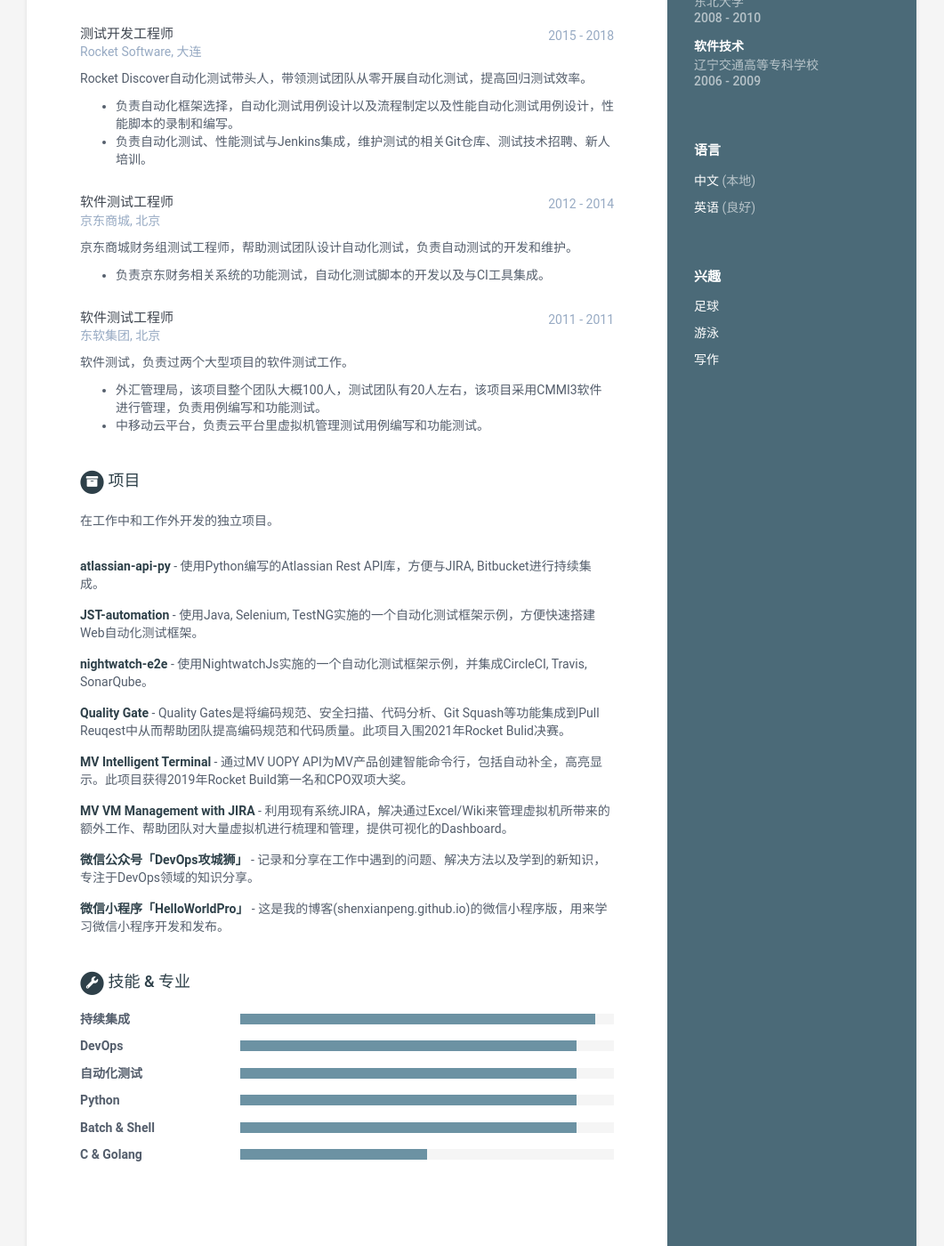
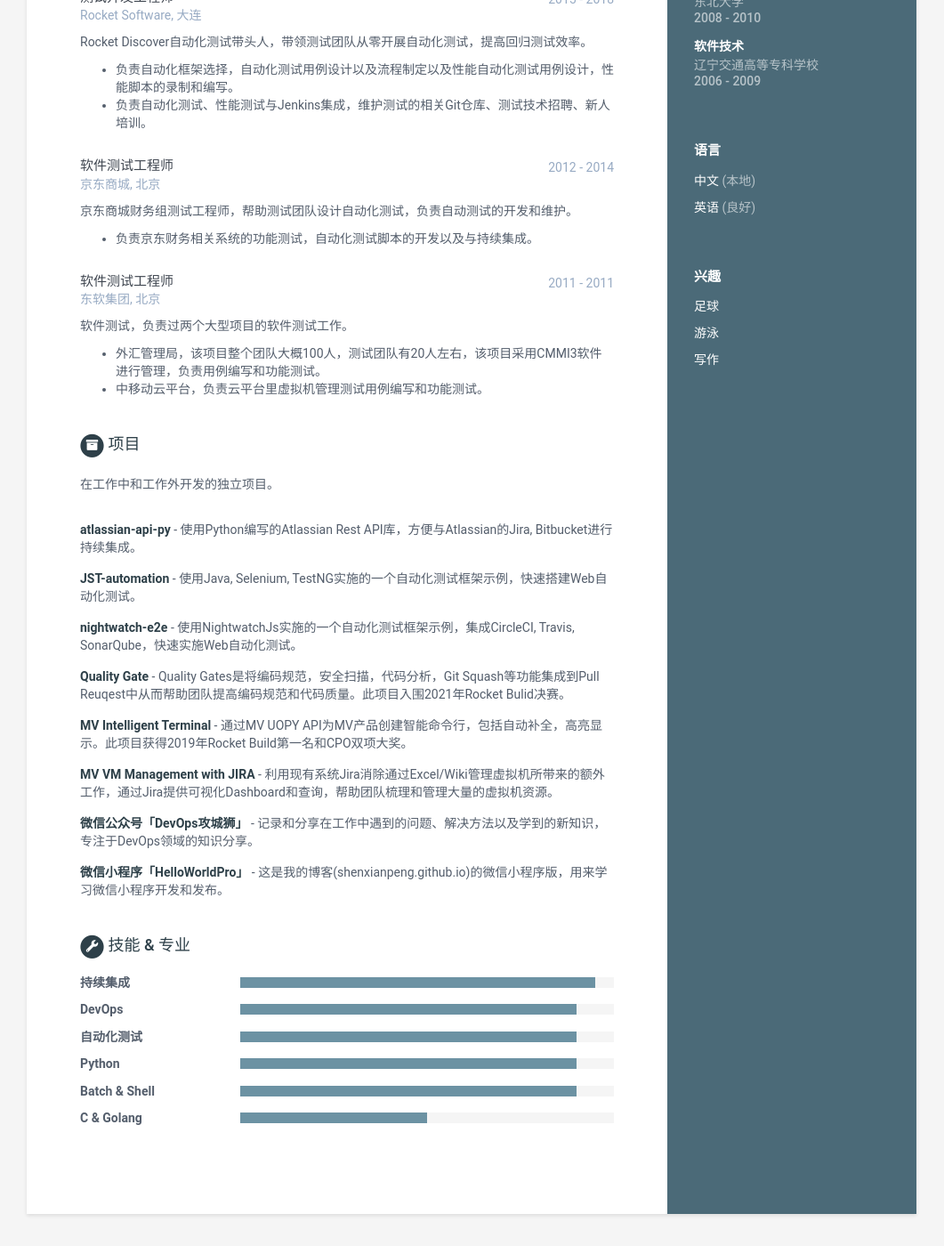
Before and after one commit to shenxianpeng/resume-cn, a Jekyll site: the page built from index.html, in a window 1280 px wide and 1400 px high, scrolled down 585 px. Shown: the whole window at 89% size, without its empty margins (110-1171 px from the left). Built offline with Jekyll 4.4.1, drawn with Linux system fonts in a browser that asks for light colours; some of the changed text lies outside the part shown.

Commit message:
update resume-cn

```diff
--- a/_data/data.yml
+++ b/_data/data.yml
@@ -44,8 +44,8 @@ sidebar:
 career-profile:
     title: 个人总结
     summary: |
-      - 多年自动化测试开发和持续集成经验。负责RocketSoftware MultiValue数据库产品自动化构建、发布、DevOps流水线规划、设计和设施。
-      - 熟悉研发、测试、构建、发布流程；熟练使用DevOps工具，如Bitbucket，GitHub，Jenkins，Artifactory，Ansible等。
+      - 多年自动化测试开发和持续集成经验。负责RocketSoftware MultiValue(MV)数据库产品自动化构建、发布、DevOps流水线规划、设计和设施。
+      - 熟悉研发、测试、构建、发布流程；熟练使用DevOps工具，如Bitbucket，GitHub，Jenkins，Artifactory，Ansible，Polaris，BlackDuck，SonarQube等。
       - 维护和管理包含Windows/Linux/Unix系统的构建环境，以及持续集成。
 
 education:
@@ -64,9 +64,9 @@ experiences:
       time: 2018 - Present
       company: Rocket Software, 大连
       details: |
-        作为Rocket Software MultiValue的DevOps工程师，负责产品的DevOps规划、建立DevOps流水线。
+        作为RocketSoftware MV的DevOps工程师，负责产品的DevOps规划、建立DevOps流水线。
 
-          - 为团队提供无人值守的自动化构建、安装、扫描、测试等服务，从而提高团队研发效率和质量。
+          - 为团队提供无人值守的自动化构建、安装、扫描、测试等服务，提高团队研发效率和质量。
           - 建立DevOps流水线，实现所有产品的构建、发布的统一性，保障交付高质量、没有法律风险的产品。
           - 主导流水线设计及实施、制定Git分支策略和最佳实现、倡导并推荐最佳实践以及优化工作流程。
           - 负责基础设施，包括Jenkins, Bamboo, Artifactory以及虚拟机搭建，配置，管理，备份，自动化维护。
@@ -86,7 +86,7 @@ experiences:
       details: |
         京东商城财务组测试工程师，帮助测试团队设计自动化测试，负责自动测试的开发和维护。
 
-          - 负责京东财务相关系统的功能测试，自动化测试脚本的开发以及与CI工具集成。
+          - 负责京东财务相关系统的功能测试，自动化测试脚本的开发以及与持续集成。
 
     - role: 软件测试工程师
       time: 2011 - 2011
@@ -106,19 +106,19 @@ projects:
 
       - title: atlassian-api-py
         link: "https://pypi.org/project/atlassian-api-py/"
-        tagline: "使用Python编写的Atlassian Rest API库，方便与JIRA, Bitbucket进行持续集成。"
+        tagline: "使用Python编写的Atlassian Rest API库，方便与Atlassian的Jira, Bitbucket进行持续集成。"
 
       - title: JST-automation
         link: "https://github.com/shenxianpeng/JST-automation"
-        tagline: "使用Java, Selenium, TestNG实施的一个自动化测试框架示例，方便快速搭建Web自动化测试框架。"
+        tagline: "使用Java, Selenium, TestNG实施的一个自动化测试框架示例，快速搭建Web自动化测试。"
 
       - title: nightwatch-e2e
         link: "https://github.com/nightwatchjs-cn/nightwatch-e2e"
-        tagline: "使用NightwatchJs实施的一个自动化测试框架示例，并集成CircleCI, Travis, SonarQube。"
+        tagline: "使用NightwatchJs实施的一个自动化测试框架示例，集成CircleCI, Travis, SonarQube，快速实施Web自动化测试。"
 
       - title: Quality Gate
         link:
-        tagline: "Quality Gates是将编码规范、安全扫描、代码分析、Git Squash等功能集成到Pull Reuqest中从而帮助团队提高编码规范和代码质量。此项目入围2021年Rocket Bulid决赛。"
+        tagline: "Quality Gates是将编码规范，安全扫描，代码分析，Git Squash等功能集成到Pull Reuqest中从而帮助团队提高编码规范和代码质量。此项目入围2021年Rocket Bulid决赛。"
 
       - title: MV Intelligent Terminal
         link:
@@ -126,7 +126,7 @@ projects:
 
       - title: MV VM Management with JIRA
         link:
-        tagline: "利用现有系统JIRA，解决通过Excel/Wiki来管理虚拟机所带来的额外工作、帮助团队对大量虚拟机进行梳理和管理，提供可视化的Dashboard。"
+        tagline: "利用现有系统Jira消除通过Excel/Wiki管理虚拟机所带来的额外工作，通过Jira提供可视化Dashboard和查询，帮助团队梳理和管理大量的虚拟机资源。"
 
       - title: 微信公众号「DevOps攻城狮」
         link: "https://shenxianpeng.github.io/about/"
```
